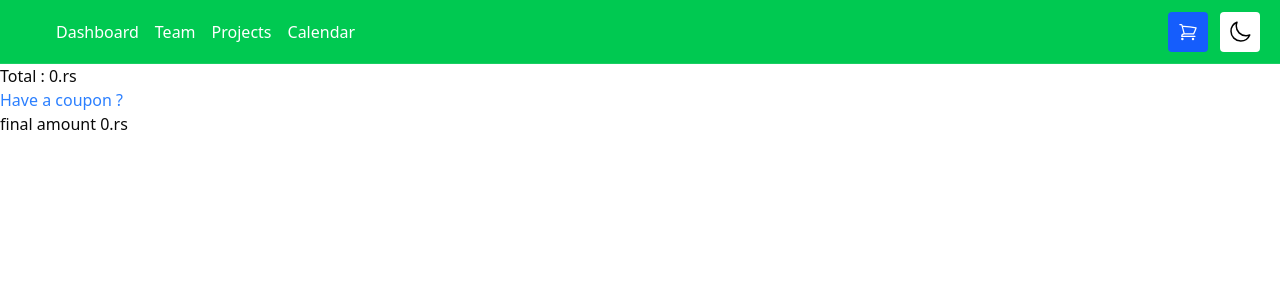
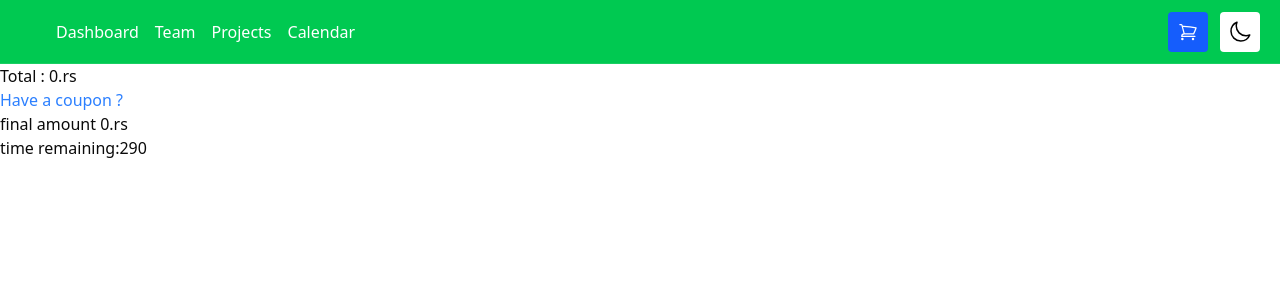
Before and after one commit to pateldev-22/frontend-technologies-session-2, a React (Vite) app: page /checkout-page in a window 1280 px wide. Shown: the top 300 px of the page. Built offline with nearby package versions, Linux system fonts and the light colour scheme.

Commit message:
timer implemented in checkout page

```diff
--- a/src/Pages/Checkout.tsx
+++ b/src/Pages/Checkout.tsx
@@ -7,9 +7,24 @@ export default function Checkout() {
         (sum:number,curr:number) => sum + curr?.price * curr?.quantity,0
     )
 
+    let isMounted = true;
+
     const [showCoupon , setShowCoupon] = useState(false);
     const [coupon,setCoupon] = useState<number>(0);
     const [originalPrice,setOriginalPrice] = useState<number | null>(null);
+
+    const total_time = 5*60; //bcz 5 min is 300sec
+    const [timeLeft , setTimeLeft] = useState(total_time);
+
+    if(isMounted){
+        const interval = setInterval(() => {
+            setTimeLeft(prevTime => {
+                return prevTime - 1;
+            })
+            clearInterval(interval);
+        },1000);
+        setTimeLeft
+    }
 
     const inputRef = useRef<HTMLInputElement>(null);
 
@@ -59,6 +74,9 @@ export default function Checkout() {
             }
 
             <p>final amount {discountedPrice}.rs</p>
+
+            time remaining:
+            {timeLeft}
         </div>
     )
 }
--- a/src/components/card.tsx
+++ b/src/components/card.tsx
@@ -101,8 +101,8 @@ export default function ReusableCard({ProductList}:any) {
             ))}
         </select>
 
-    {loading && <p className="text-center">Loading products...</p>}
-    {error && <p className="text-red-500 text-center">{error}</p>}
+    {loading && <p className="absolute text-center text-9xl bg-white text-black">Loading products...</p>}
+    {error && <p className="text-red-500 text-center bg-black">{error}</p>}
 
     {products &&
     <div className="flex space-x-10 dark:text-red-500">
--- a/src/components/navbar.tsx
+++ b/src/components/navbar.tsx
@@ -1,8 +1,7 @@
 import { useCart } from '@/context/CartContext';
 import { useTheme } from '@/context/ThemeContext'
-import { Disclosure, DisclosureButton, DisclosurePanel, Menu, MenuButton, MenuItem, MenuItems } from '@headlessui/react'
+import { Disclosure, DisclosureButton, DisclosurePanel } from '@headlessui/react'
 import { Bars3Icon,SunIcon,MoonIcon, XMarkIcon,ShoppingCartIcon } from '@heroicons/react/24/outline'
-import { Moon } from 'lucide-react';
 import { useNavigate } from 'react-router-dom';
 
 const navigation = [
--- a/src/context/CartContext.tsx
+++ b/src/context/CartContext.tsx
@@ -1,5 +1,8 @@
-import React, { createContext, useContext, useEffect, useState, type ReactNode } from 'react'
+import React, { createContext, useContext, useEffect, useState } from 'react'
 
+export interface cart {
+
+}
 
 export interface CartContextProps{
     cart: any[];
```
